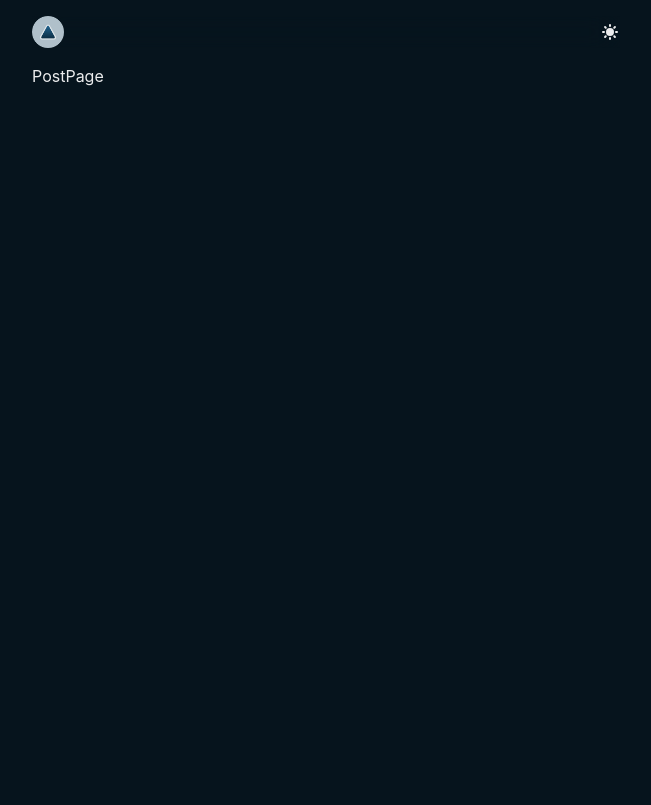
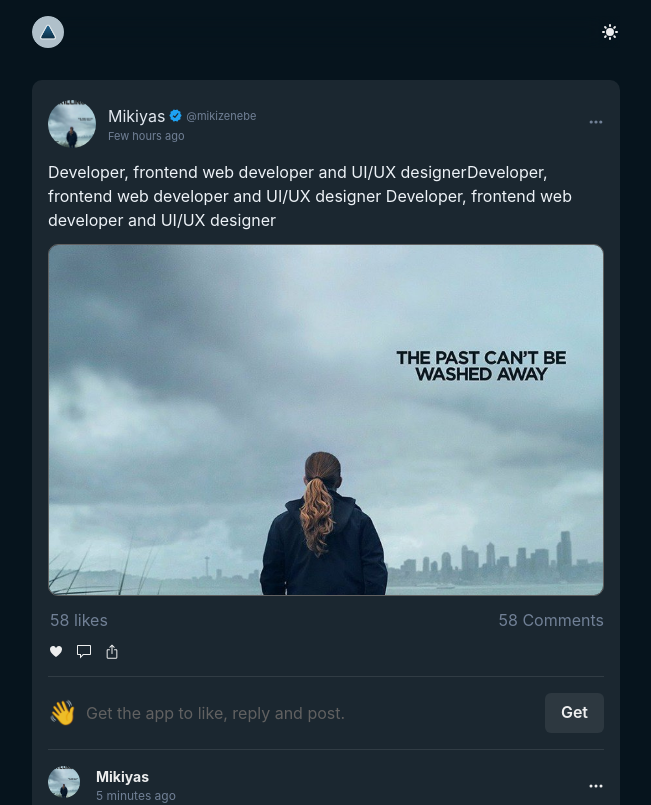
Before and after one commit to MikiZenebe/Ethreads-SocialMedia, a React (Vite) app: page /1/post/1 in a window 1280 px wide. Shown: the top 805 px of the page, without its empty margins (314-965 px from the left). Built offline with nearby package versions, Linux system fonts and the light colour scheme.

Commit message:
userpost & post detail

```diff
--- a/src/components/ActionButtons.jsx
+++ b/src/components/ActionButtons.jsx
@@ -1,60 +1,44 @@
-import { Flex, Text } from "@chakra-ui/react";
-import { GoHeart, GoComment, GoShare } from "react-icons/go";
+import { Flex } from "@chakra-ui/react";
+import { GoHeart, GoComment, GoShare, GoHeartFill } from "react-icons/go";
 
 export default function ActionButtons({ liked, setLiked }) {
   return (
-    <Flex mx="4" my="2">
+    <Flex my="">
       <Flex
         flexDirection="row"
-        gap="5"
+        gap="3"
         onClick={(e) => e.preventDefault()}
         w="full"
       >
         <Flex
           alignItems="center"
           flexDirection="row"
-          _dark={{ bg: "#28343E" }}
-          _light={{ bg: "gray.200", color: "#28343E" }}
-          py="2"
-          w="130px"
           justifyContent="center"
-          borderRadius="10"
           gap="1.5"
           onClick={() => setLiked(!liked)}
+          cursor="pointer"
         >
-          {liked ? <span className="animate-bounce">😍🥰</span> : <GoHeart />}
-          <Text className={liked ? "hidden" : "flex"}>Like</Text>
+          {liked ? <GoHeartFill fill="red" /> : <GoHeart />}
         </Flex>
 
         <Flex
           alignItems="center"
           flexDirection="row"
-          _dark={{ bg: "#28343E" }}
-          _light={{ bg: "gray.200", color: "#28343E" }}
-          w="150px"
           justifyContent="center"
-          py="2"
-          borderRadius="10"
           gap="1.5"
+          cursor="pointer"
         >
           <GoComment />
-          Comment
         </Flex>
 
         <Flex
-          color="gray.100"
           alignItems="center"
           flexDirection="row"
-          _dark={{ bg: "#28343E" }}
-          _light={{ bg: "gray.200", color: "#28343E" }}
-          w="130px"
           justifyContent="center"
-          py="2"
-          borderRadius="10"
           gap="1.5"
+          cursor="pointer"
         >
           <GoShare />
-          Share
         </Flex>
       </Flex>
     </Flex>
--- /dev/null
+++ b/src/components/Comment.jsx
@@ -0,0 +1,40 @@
+import { Avatar, Divider, Flex, Text } from "@chakra-ui/react";
+import { useState } from "react";
+import { BsThreeDots } from "react-icons/bs";
+import ActionButtons from "./ActionButtons";
+
+export default function Comment() {
+  const [liked, setLiked] = useState(false);
+
+  return (
+    <>
+      <Flex gap="4" w="full">
+        <Avatar src="/profile.jpg" size="sm" />
+
+        <Flex gap="1" w="full" flexDirection="column">
+          <Flex justifyContent="space-between" alignItems="center">
+            <Flex flexDirection="column">
+              <Text fontSize="sm" fontWeight="bold">
+                Mikiyas
+              </Text>
+              <Text fontSize="12" color={"gray.500"}>
+                5 minutes ago
+              </Text>
+            </Flex>
+            <Flex>
+              <BsThreeDots />
+            </Flex>
+          </Flex>
+
+          <Text>Hey this is awesome 😍</Text>
+          <Text fontSize="sm" color="gray.light">
+            {50 + (liked ? 1 : 0)} likes
+          </Text>
+          <ActionButtons liked={liked} setLiked={setLiked} />
+        </Flex>
+      </Flex>
+
+      <Divider />
+    </>
+  );
+}
--- a/src/components/UserPost.jsx
+++ b/src/components/UserPost.jsx
@@ -3,7 +3,6 @@ import { Link } from "react-router-dom";
 import { HiDotsHorizontal } from "react-icons/hi";
 import ActionButtons from "./ActionButtons";
 import { useState } from "react";
-import { data } from "../fakeData";
 
 export default function UserPost() {
   const [liked, setLiked] = useState(false);
@@ -11,8 +10,6 @@ export default function UserPost() {
   return (
     <Link to={`/mikizenebe/post/1`}>
       <Flex flexDirection="column">
-        {data.map((item) => {
-          return (
         <>
           <Flex
             _dark={{ bg: "#1B2730" }}
@@ -52,19 +49,16 @@ export default function UserPost() {
                 </Flex>
               </Flex>
 
-                  <Box onClick={(e) => e.preventDefault()} color={"gray.500"}>
+              <Flex color={"gray.500"}>
                 <HiDotsHorizontal />
-                  </Box>
+              </Flex>
             </Flex>
 
             <Flex mx="4" flexDirection="column" gap="3">
-                  <Text
-                    _light={{ color: "#1B2730" }}
-                    _dark={{ color: "gray.100" }}
-                  >
-                    Developer, frontend web developer and UI/UX
-                    designerDeveloper, frontend web developer and UI/UX designer
-                    Developer, frontend web developer and UI/UX designer
+              <Text _light={{ color: "#1B2730" }} _dark={{ color: "gray.100" }}>
+                Developer, frontend web developer and UI/UX designerDeveloper,
+                frontend web developer and UI/UX designer Developer, frontend
+                web developer and UI/UX designer
               </Text>
               <Box
                 borderRadius={10}
@@ -87,29 +81,26 @@ export default function UserPost() {
                 justifyContent="space-between"
                 alignItems="center"
               >
-                    <Flex
-                      alignItems="center"
-                      onClick={(e) => e.preventDefault()}
-                    >
+                <Flex alignItems="center" onClick={(e) => e.preventDefault()}>
+                  {/* <Avatar src="/profile.jpg" w="5" h="5" mx="0.75" />
                       <Avatar src="/profile.jpg" w="5" h="5" mx="0.75" />
-                      <Avatar src="/profile.jpg" w="5" h="5" mx="0.75" />
-                      <Avatar src="/profile.jpg" w="5" h="5" mx="0.75" />
+                      <Avatar src="/profile.jpg" w="5" h="5" mx="0.75" /> */}
                   <Text color={"gray.500"} ml="0.5">
-                        58
+                    50 likes
                   </Text>
                 </Flex>
 
                 <Flex>
-                      <Text color={"gray.500"}>58 Comments</Text>
+                  <Text color={"gray.500"}>300 Comments</Text>
+                </Flex>
+              </Flex>
+
+              <Flex>
+                <ActionButtons liked={liked} setLiked={setLiked} />
               </Flex>
             </Flex>
           </Flex>
-
-                <ActionButtons liked={liked} setLiked={setLiked} />
-              </Flex>
         </>
-          );
-        })}
       </Flex>
     </Link>
   );
--- a/src/components/index.js
+++ b/src/components/index.js
@@ -2,5 +2,6 @@ import Header from "./Header";
 import UserHeader from "./UserHeader";
 import UserPost from "./UserPost";
 import ActionButtons from "./ActionButtons";
+import Comment from "./Comment";
 
-export { Header, UserHeader, UserPost, ActionButtons };
+export { Header, UserHeader, UserPost, ActionButtons, Comment };
--- a/src/pages/PostPage.jsx
+++ b/src/pages/PostPage.jsx
@@ -1,3 +1,157 @@
+import {
+  Avatar,
+  Box,
+  Button,
+  Divider,
+  Flex,
+  Image,
+  Menu,
+  MenuButton,
+  MenuItem,
+  MenuList,
+  Portal,
+  Text,
+  useToast,
+} from "@chakra-ui/react";
+
+import { HiDotsHorizontal } from "react-icons/hi";
+import { ActionButtons, Comment } from "../components/index";
+import { useState } from "react";
+
 export default function PostPage() {
-  return <div>PostPage</div>;
+  const [liked, setLiked] = useState(false);
+  const toast = useToast();
+
+  //Copy the username link to clipboard
+  const copyURL = () => {
+    const currentURL = window.location.href;
+    navigator.clipboard.writeText(currentURL).then(() => {
+      toast({
+        title: "Copied",
+        status: "success",
+        description: "Post link copied ⚡",
+        duration: 1000,
+        isClosable: true,
+        position: "top",
+      });
+    });
+  };
+
+  return (
+    <Flex flexDirection="column">
+      <>
+        <Flex
+          _dark={{ bg: "#1B2730" }}
+          _light={{ bg: "#fafafa" }}
+          gap="3"
+          my="4"
+          py="5"
+          borderRadius={10}
+          flexDirection="column"
+        >
+          <Flex
+            mx="4"
+            flex="row"
+            justifyContent="space-between"
+            alignItems="center"
+          >
+            <Flex flexDirection="row" alignItems="center" gap="3">
+              <Avatar src="/profile.jpg" />
+              <Flex flexDirection="column">
+                <Flex gap="1" flexDirection="row" alignItems="center">
+                  <Text
+                    fontWeight="normal"
+                    color={"gray.200"}
+                    _light={{ color: "black" }}
+                  >
+                    Mikiyas
+                  </Text>
+                  <Image w="13px" src="/Verified.svg" />
+                  <Text fontSize="11" color={"gray.500"}>
+                    @mikizenebe
+                  </Text>
+                </Flex>
+
+                <Text fontSize="11" color={"gray.500"}>
+                  Few hours ago
+                </Text>
+              </Flex>
+            </Flex>
+
+            <Box onClick={(e) => e.preventDefault()} color={"gray.500"}>
+              <Menu>
+                <MenuButton>
+                  <HiDotsHorizontal />
+                </MenuButton>
+
+                <Portal>
+                  <MenuList>
+                    <MenuItem onClick={copyURL}>Copy post link</MenuItem>
+                  </MenuList>
+                </Portal>
+              </Menu>
+            </Box>
+          </Flex>
+
+          <Flex mx="4" flexDirection="column" gap="3">
+            <Text _light={{ color: "#1B2730" }} _dark={{ color: "gray.100" }}>
+              Developer, frontend web developer and UI/UX designerDeveloper,
+              frontend web developer and UI/UX designer Developer, frontend web
+              developer and UI/UX designer
+            </Text>
+            <Box
+              borderRadius={10}
+              overflow="hidden"
+              border="1px solid"
+              borderColor="gray.light"
+            >
+              <Image src="/profile.jpg" w="full" h="350px" objectFit="cover" />
+            </Box>
+
+            <Flex
+              w="full"
+              gap="1"
+              flexDirection="row"
+              justifyContent="space-between"
+              alignItems="center"
+            >
+              <Flex alignItems="center" onClick={(e) => e.preventDefault()}>
+                <Text color={"gray.500"} ml="0.5">
+                  {58 + (liked ? 1 : 0)} likes
+                </Text>
+              </Flex>
+
+              <Flex alignItems="center" onClick={(e) => e.preventDefault()}>
+                {/* <Avatar src="/profile.jpg" w="5" h="5" mx="0.75" />
+                <Avatar src="/profile.jpg" w="5" h="5" mx="0.75" />
+                <Avatar src="/profile.jpg" w="5" h="5" mx="0.75" /> */}
+                <Text color={"gray.500"}>58 Comments</Text>
+              </Flex>
+            </Flex>
+
+            <Flex>
+              <ActionButtons liked={liked} setLiked={setLiked} />
+            </Flex>
+
+            <Divider my={1} />
+
+            <Flex justifyContent="space-between">
+              <Flex gap="2" alignItems="center">
+                <Text fontSize="2xl">👋</Text>
+                <Text color="gray.light">
+                  Get the app to like, reply and post.
+                </Text>
+              </Flex>
+              <Button>Get</Button>
+            </Flex>
+
+            <Divider my={1} />
+            <Comment />
+            <Comment />
+            <Comment />
+          </Flex>
+        </Flex>
+      </>
+    </Flex>
+  );
 }
```
Lines whose indentation alone changed are shown as unchanged.
